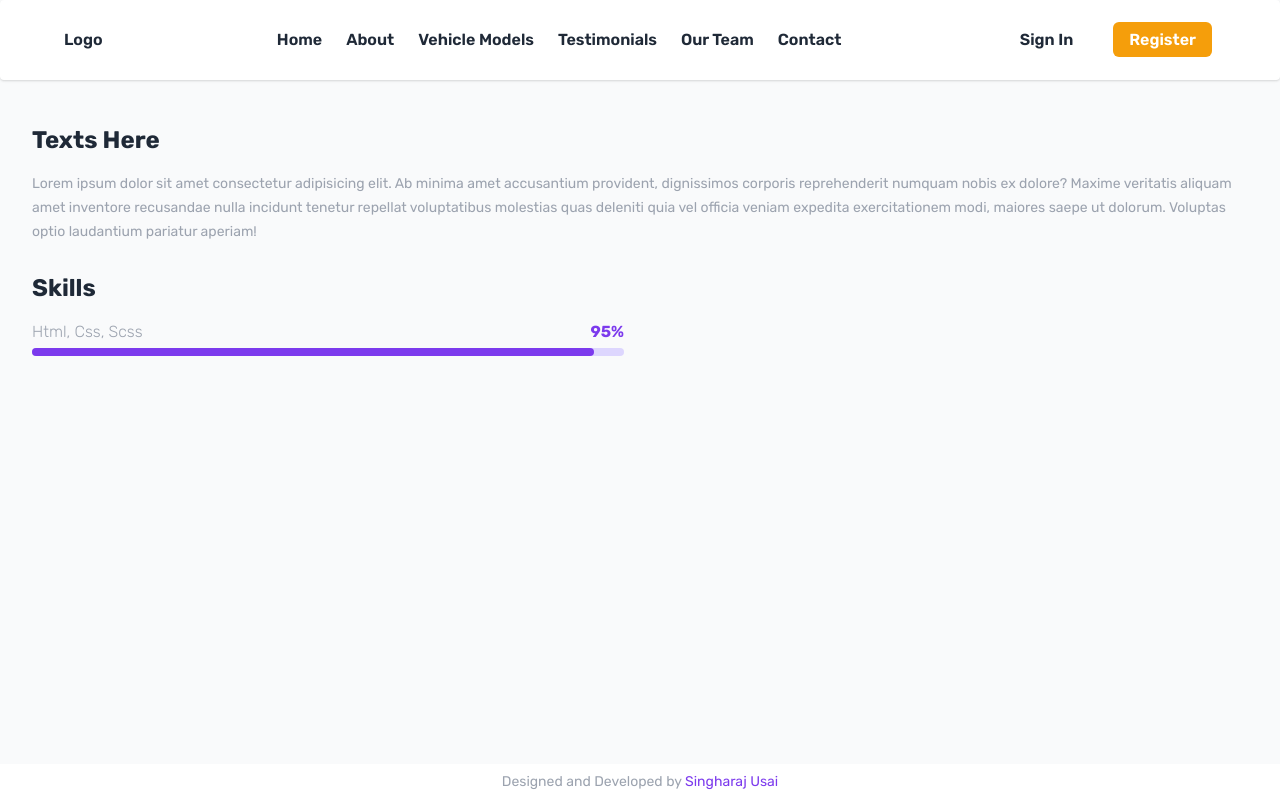
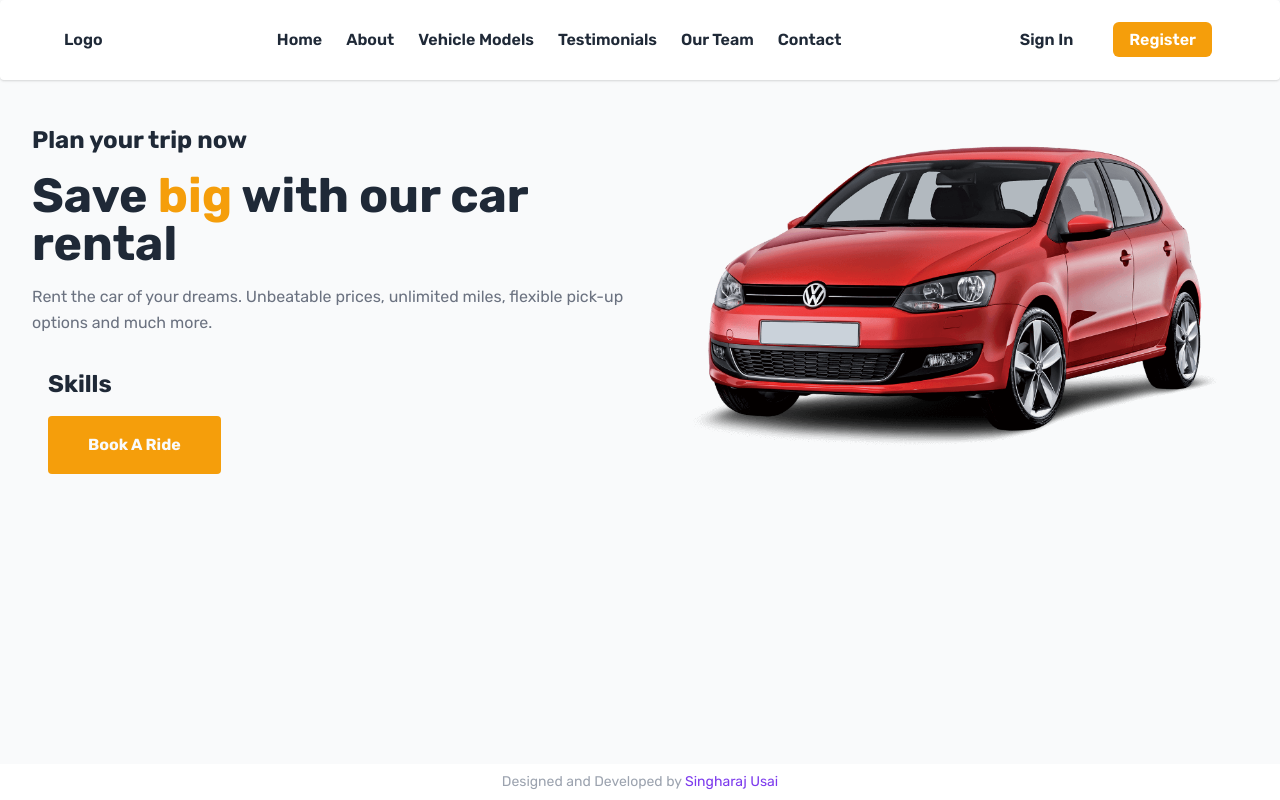
Before and after one commit to miralice5/car-rental-app, a React (Create React App) app: page / in a window 1280 px wide. Built offline with nearby package versions, Linux system fonts and the light colour scheme.

Commit message:
about page wip

```diff
--- a/src/components/pages/About/About.jsx
+++ b/src/components/pages/About/About.jsx
@@ -1,24 +1,29 @@
 import React from "react";
 import Skills from "./Skills/Skills";
+import carImage from "../../../assets/images/main-car.png"; // Replace with the actual path to your car image
 
 const About = () => {
   return (
       <section className="py-8">
         <div className="flex flex-wrap md:px-4">
-        <div className="w-full">
+          <div className="w-full md:w-1/2 leading-relaxed">
             <div className="md:mx-4">
-            <h3 className="text-2xl text-gray-800 font-bold mb-4">Texts Here</h3>
-            <p className="text-sm text-gray-400 leading-6 mb-3">
-              Lorem ipsum dolor sit amet consectetur adipisicing elit. Ab minima
-              amet accusantium provident, dignissimos corporis reprehenderit
-              numquam nobis ex dolore? Maxime veritatis aliquam amet inventore
-              recusandae nulla incidunt tenetur repellat voluptatibus molestias
-              quas deleniti quia vel officia veniam expedita exercitationem
-              modi, maiores saepe ut dolorum. Voluptas optio laudantium pariatur
-              aperiam!
+              <h3 className="text-2xl text-gray-800 font-bold mb-4">Plan your trip now</h3>
+              <h1 className="text-5xl text-gray-800 font-bold">
+                Save{" "}
+                <a className="text-yellow-500">big</a>
+                {" "} with our car rental
+              </h1>
+              <p className=" my-4 text-gray-500">
+                Rent the car of your dreams. Unbeatable prices, unlimited miles, flexible pick-up options and much more.
               </p>
+              <Skills />
             </div>
-          <Skills />
+          </div>
+          <div className="w-full md:w-1/2">
+            <div className="md:mx-4 flex items-center justify-center">
+              <img src={carImage} alt="Car" className="max-w-full h-auto" />
+            </div>
           </div>
         </div>
       </section>
--- a/src/components/pages/About/Skills/SkillItem.jsx
+++ b/src/components/pages/About/Skills/SkillItem.jsx
@@ -1,21 +1,14 @@
 import React from "react";
 
 const SkillItem = (props) => {
-  const { title, percentage } = props.skill;
+    const { title } = props.skill;
     return (
         <div className="w-full md:w-1/2">
             <div className="mb-4 md:mx-4">
                 <div className="flex justify-between items-center mb-1">
-          <h5 className="text-md text-gray-400 font-light">{title}</h5>
-          <span className="text-md text-purple-600 font-bold">
-            {percentage}
-          </span>
-        </div>
-        <div className="w-full bg-purple-200 relative h-2 rounded">
-          <div
-            className="absolute h-full left-0 top-0 bg-purple-600 rounded"
-            style={{ width: `${percentage}` }}
-          ></div>
+                    <button className="text-md text-gray-50 font-bold bg-yellow-500 px-10 py-4 rounded">
+                        {title}
+                    </button>
                 </div>
             </div>
         </div>
--- a/src/components/pages/About/Skills/Skills.jsx
+++ b/src/components/pages/About/Skills/Skills.jsx
@@ -4,8 +4,7 @@ import SkillItem from "./SkillItem";
 const skillData = [
   {
     id: 1,
-    title: "Html, Css, Scss",
-    percentage: "95%",
+    title: "Book A Ride",
   },
 ];
 
```
Also changed, not shown: src/assets/images/main-car.png (added). Lines whose indentation alone changed are shown as unchanged.
